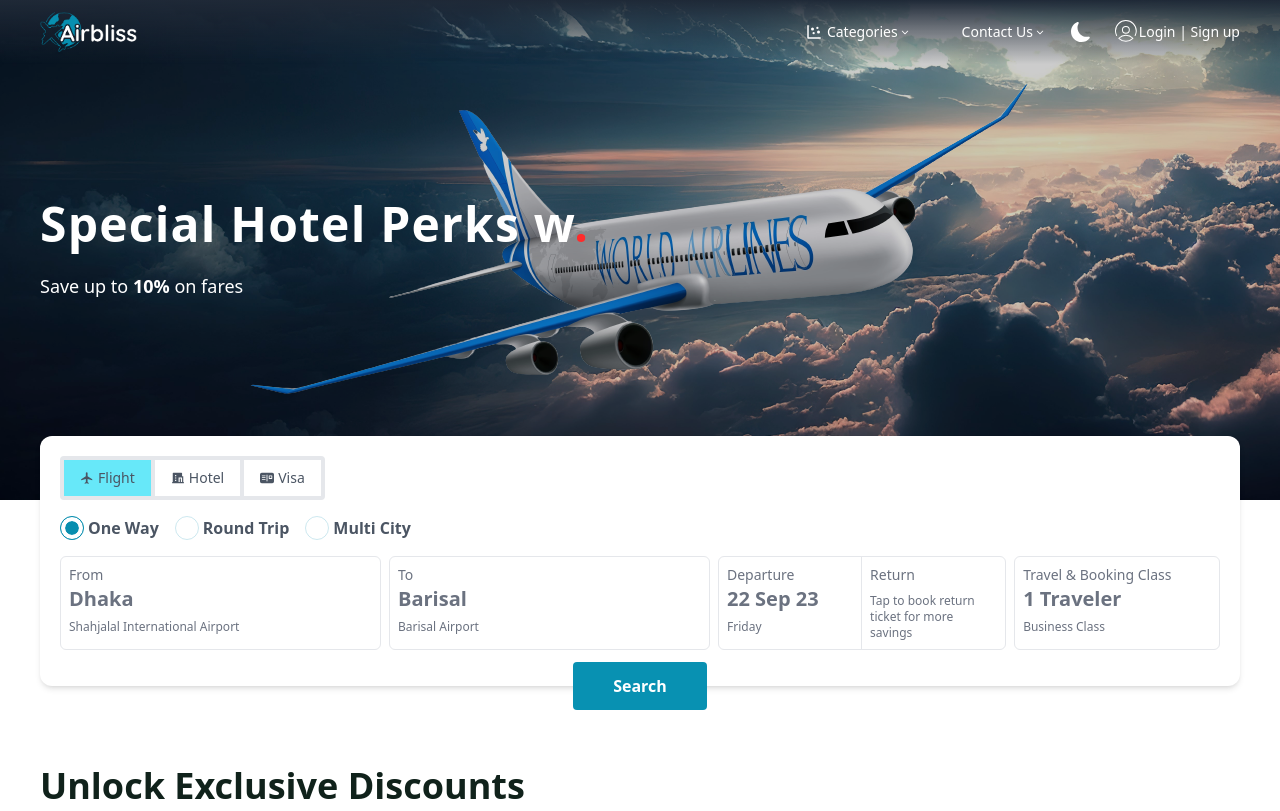
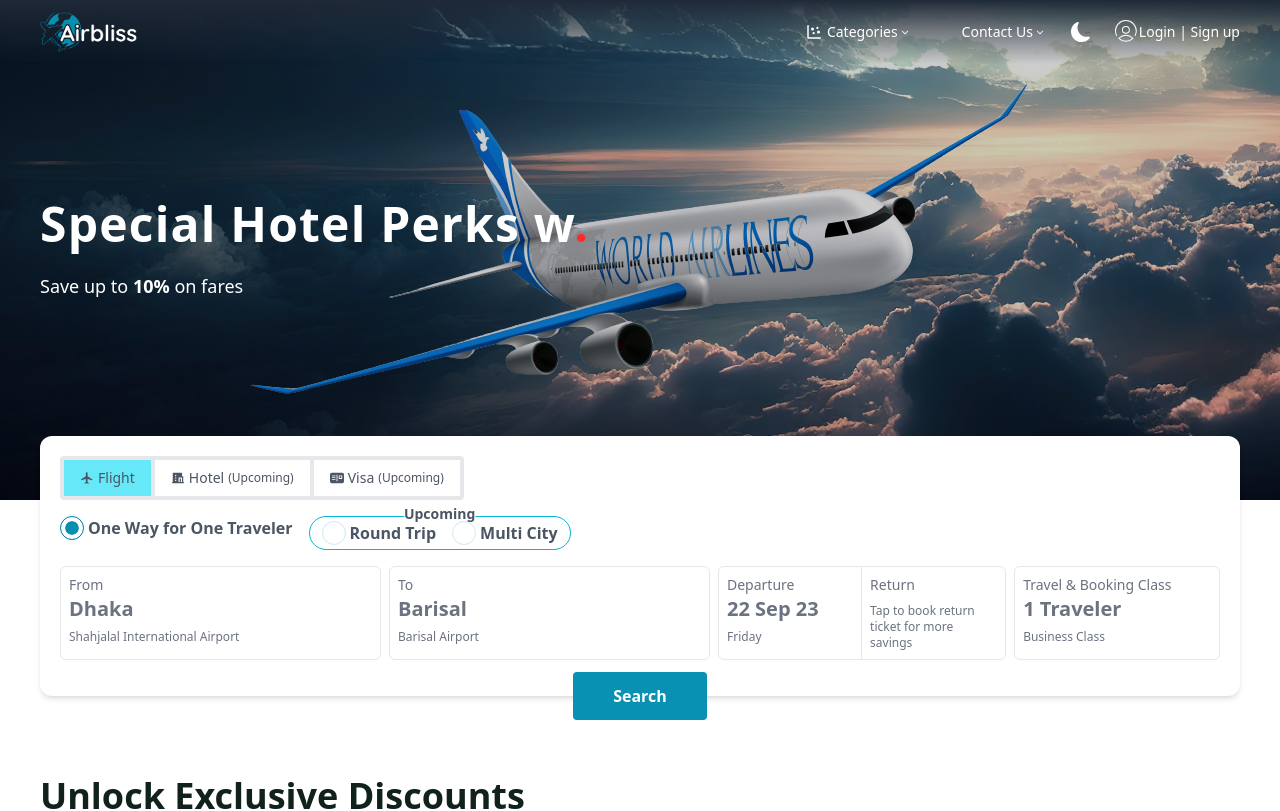
Before and after one commit to druvodev/airbliss, a React (Vite) app in the folder client-side/: page / in a window 1280 px wide. Shown: the top 811 px of the page. Built offline with nearby package versions, Linux system fonts and the light colour scheme; no server answers; some icons are missing.

Commit message:
Fix some issue

```diff
--- a/client-side/src/Components/Card/DiscountedHotelCard.jsx
+++ b/client-side/src/Components/Card/DiscountedHotelCard.jsx
@@ -77,7 +77,7 @@ const DiscountedHotelCard = ({ hotel }) => {
             to={`/HotelDetails/${id}`}
             className="py-1 px-4 text-sm md:text-lg rounded-md font-medium bg-cyan-700 hover:bg-cyan-600 text-white duration-500 ml-auto"
           >
-            Book Now
+            Details
           </Link>
         </div>
       </div>
--- a/client-side/src/Components/SearchFilter/SearchFilter.jsx
+++ b/client-side/src/Components/SearchFilter/SearchFilter.jsx
@@ -23,9 +23,11 @@ import { useNavigate } from "react-router";
 import { Link } from "react-router-dom";
 import { useCountdownContext } from "../../providers/CountdownContext";
 import { setLoading } from "../../redux/features/globalSlice";
+import { errorToast } from "../../utils/toast";
 
 const SearchFilter = React.memo(({ bookingType, filterName }) => {
   const { setIsStart } = useCountdownContext();
+  const [errorMsg, setErrorMsg] = useState("");
   const navigate = useNavigate();
   const [isModal, setIsModal] = useState(false);
   const [locationModal, setLocationModal] = useState("");
@@ -45,6 +47,18 @@ const SearchFilter = React.memo(({ bookingType, filterName }) => {
   const toCityInfo = useSelector((state) => state?.searchFilter?.toCityInfo);
   // Dispatch redux state
   const dispatch = useDispatch();
+
+  // handel same destination
+  useEffect(() => {
+    if (
+      fromCityInfo.destination.split(",")[0] ===
+      toCityInfo.destination.split(",")[0]
+    ) {
+      setErrorMsg("From & To airports can't be same");
+    } else {
+      setErrorMsg("");
+    }
+  }, [fromCityInfo, toCityInfo]);
 
   // Convert Date Format
   const formattedDate = (date) => {
@@ -144,7 +158,10 @@ const SearchFilter = React.memo(({ bookingType, filterName }) => {
                 isActive === "hotel" ? "bg-cyan-300" : "bg-white"
               }`}
             >
-              <RiHotelFill /> Hotel
+              <RiHotelFill /> Hotel{" "}
+              <small className="text-xs font-normal hidden sm:block">
+                (Upcoming)
+              </small>
             </div>
             <div
               // onClick={() => dispatch(setIsActive("visa"))}
@@ -152,11 +169,14 @@ const SearchFilter = React.memo(({ bookingType, filterName }) => {
                 isActive === "visa" ? "bg-cyan-300" : "bg-white"
               }`}
             >
-              <BsPostcardFill /> Visa
+              <BsPostcardFill /> Visa{" "}
+              <small className="text-xs font-normal  hidden sm:block">
+                (Upcoming)
+              </small>
             </div>
           </div>
         )}
-        <div className="flex gap-4 font-semibold text-gray-600 my-4">
+        <div className="flex flex-wrap gap-4 font-semibold text-gray-600 my-4">
           <label className="flex gap-1 dark:text-gray-400">
             <input
               type="radio"
@@ -166,8 +186,13 @@ const SearchFilter = React.memo(({ bookingType, filterName }) => {
               checked
               onChange={() => dispatch(setFlightType("oneWay"))}
             />
-            One Way
+            One Way for One Traveler
           </label>
+          <div className="relative w-fit">
+            <small className="absolute -top-3 left-1/2 transform -translate-x-1/2 text-sm bg-white dark:bg-transparent dark:text-gray-300">
+              Upcoming
+            </small>
+            <div className="border border-cyan-500 py-1 px-3 rounded-full flex gap-4">
               <label className="flex gap-1 dark:text-gray-400">
                 <input
                   type="radio"
@@ -192,6 +217,8 @@ const SearchFilter = React.memo(({ bookingType, filterName }) => {
                 />
                 Multi City
               </label>
+            </div>
+          </div>
         </div>
 
         <div className="mb-3">
@@ -443,6 +470,11 @@ const SearchFilter = React.memo(({ bookingType, filterName }) => {
                   setLocationModal("to");
                 }}
               >
+                {errorMsg && (
+                  <div className="absolute -bottom-3 px-2 rounded-full left-0 text-sm bg-red-50 text-red-500">
+                    From & To airports can't be same
+                  </div>
+                )}
                 <label htmlFor="toCity">
                   <p className="text-sm">To</p>
                   <input
@@ -559,6 +591,11 @@ const SearchFilter = React.memo(({ bookingType, filterName }) => {
         </div>
 
         <div className="flex justify-center -mb-11">
+          {errorMsg ? (
+            <button className="px-10 py-3 rounded bg-gray-400 cursor-not-allowed text-white font-semibold">
+              {filterName}
+            </button>
+          ) : (
             <Link to="/flights">
               <button
                 className="px-10 py-3 rounded bg-cyan-600 hover:bg-cyan-700 active:bg-cyan-800 text-white font-semibold"
@@ -567,6 +604,7 @@ const SearchFilter = React.memo(({ bookingType, filterName }) => {
                 {filterName}
               </button>
             </Link>
+          )}
         </div>
       </div>
     </div>
```
Lines whose indentation alone changed are shown as unchanged.
